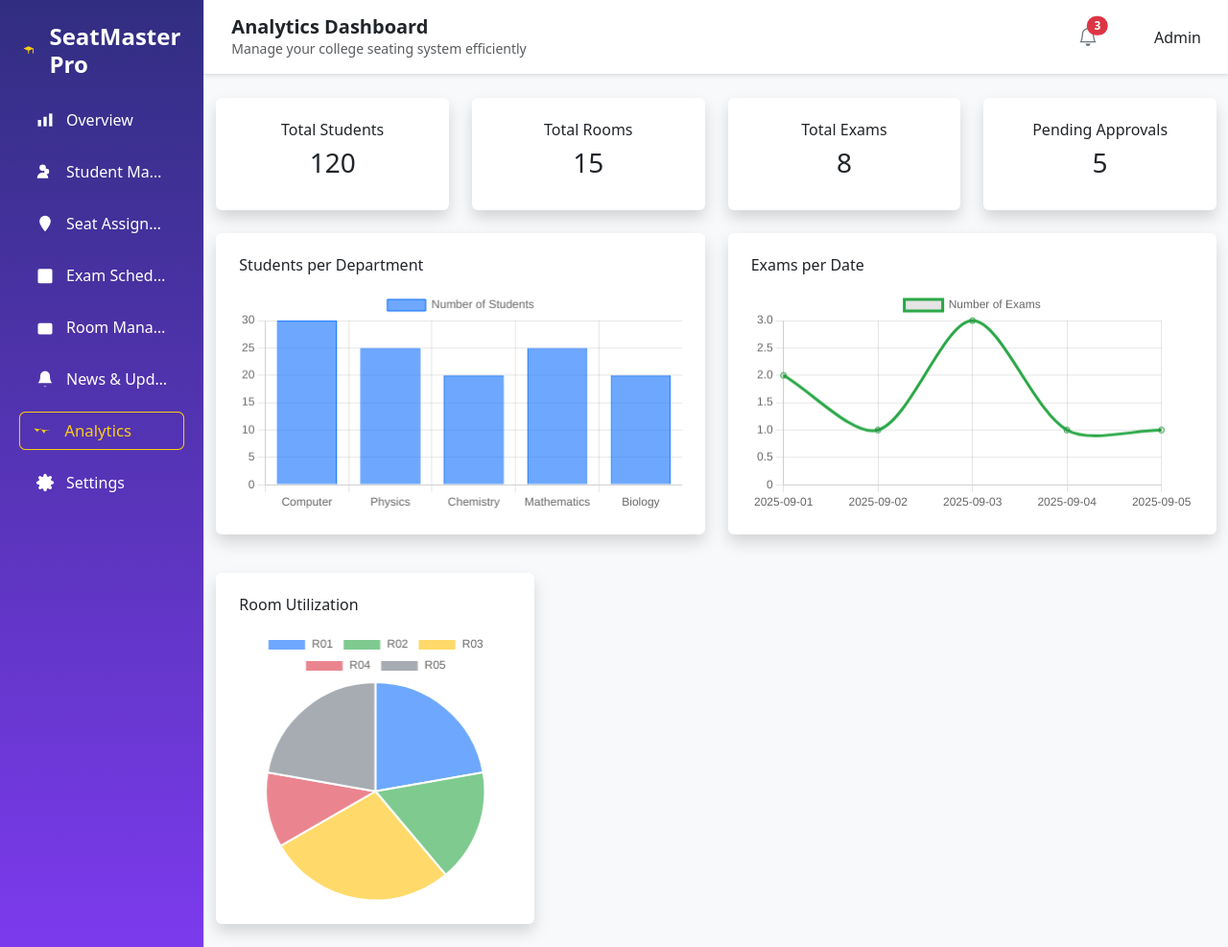
After one commit to akheelFaizal/seating_arrangement, a Django app: page /analytics/ in a window 1280 px wide. The commit adds this page. Shown: the whole page at 96% size. Run offline with Django 5.2, Linux system fonts and the light colour scheme.

Commit message:
added analytics, made news updates functional

```diff
--- a/seating_arrangement/app/urls.py
+++ b/seating_arrangement/app/urls.py
@@ -18,7 +18,8 @@ urlpatterns = [
     path('seating-arrangement/', views.SeatingArrangement, name='seating_arrangement'),
     path('exam/', views.ExamSchedule, name='exam_schedule'),
     path('room-management/', views.room_management, name='room_management'),
-    path('news-management/', views.NewsManagement, name='news_management'),
+    path('news-management/', views.NewsManagement, name='news_updates'),
+    path('analytics/', views.analytics, name='analytics'),
 
 
     # admin functionalities
@@ -27,7 +28,6 @@ urlpatterns = [
     path("add-exam/", views.add_exam, name="add_exam"),
     path('edit-exam/<int:exam_id>/', views.edit_exam, name='edit_exam'),
     path('delete-exam/<int:exam_id>/', views.delete_exam, name='delete_exam'),
-    # path('students/<int:student_id>/edit/', views.edit_student, name='edit_student'),
     path('students/<int:student_id>/delete/', views.delete_student, name='delete_student'),
     path('room/<int:room_id>/map/', views.seating_map_detail, name='seating_map_detail'),
     path('seating/assign_by_date/', views.assign_seats_by_date, name='assign_seats_by_date'),
@@ -35,5 +35,7 @@ urlpatterns = [
     path("rooms/", views.room_management, name="room_management"),
     path("rooms/edit/<int:pk>/", views.room_edit, name="room_edit"),
     path("rooms/delete/<int:pk>/", views.room_delete, name="room_delete"),
+    path("news/approve/<int:pk>/", views.news_approve, name="news_approve"),
+    path("news/reject/<int:pk>/", views.news_reject, name="news_reject"),
 
 ]
--- a/seating_arrangement/app/views.py
+++ b/seating_arrangement/app/views.py
@@ -549,4 +549,36 @@ def room_delete(request, pk):
     return redirect("room_management")
 
 def NewsManagement(request):
-    return render(request, 'admin/Updates.html')
+    if request.method == "POST":
+        # Handle new post
+        title = request.POST.get("title")
+        content = request.POST.get("content")
+        posted_by = request.POST.get("posted_by")
+        status = "approved" if posted_by.lower() == "admin" else "pending"
+        NewsUpdate.objects.create(title=title, content=content, posted_by=posted_by, status=status)
+        return redirect("news_updates")
+
+    # Fetch approved and pending news
+    approved_news = NewsUpdate.objects.filter(status="approved").order_by('-created_at')
+    pending_news = NewsUpdate.objects.filter(status="pending").order_by('-created_at')
+
+    context = {
+        "approved_news": approved_news,
+        "pending_news": pending_news
+    }
+    return render(request, 'admin/Updates.html', context)
+
+def news_approve(request, pk):
+    news = get_object_or_404(NewsUpdate, pk=pk)
+    news.status = "approved"
+    news.save()
+    return redirect("news_updates")
+
+def news_reject(request, pk):
+    news = get_object_or_404(NewsUpdate, pk=pk)
+    news.status = "rejected"
+    news.save()
+    return redirect("news_updates")
+
+def analytics(request):
+    return render(request, "admin/Analytics.html")
--- /dev/null
+++ b/seating_arrangement/templates/admin/Analytics.html
@@ -0,0 +1,154 @@
+<!DOCTYPE html>
+<html lang="en">
+<head>
+<meta charset="UTF-8">
+<meta name="viewport" content="width=device-width, initial-scale=1.0">
+<title>Analytics Dashboard</title>
+<link href="https://cdn.jsdelivr.net/npm/bootstrap@5.3.3/dist/css/bootstrap.min.css" rel="stylesheet">
+<link href="https://cdn.jsdelivr.net/npm/bootstrap-icons@1.11.3/font/bootstrap-icons.css" rel="stylesheet">
+<script src="https://cdn.jsdelivr.net/npm/chart.js"></script>
+<style>
+    body { font-family: 'Segoe UI', sans-serif; }
+    .hover-shadow:hover { box-shadow: 0 4px 12px rgba(0,0,0,0.15); transition: 0.3s; }
+    .metric-card { transition: transform 0.2s; }
+    .metric-card:hover { transform: translateY(-5px); }
+</style>
+</head>
+<body class="bg-light">
+
+<div class="container-fluid min-vh-100 d-flex flex-column">
+    <div class="row flex-grow-1">
+
+        <!-- Sidebar -->
+        <div class="col-lg-2 d-none d-lg-block p-0 bg-white border-end">
+            {% include 'components/SideBar.html' with statusAN="active" %}
+        </div>
+
+        <!-- Main Content -->
+        <div class="col p-0">
+            {% include 'components/Header.html' with title="Analytics Dashboard" %}
+
+            <div class="container-fluid py-4">
+
+                <!-- Metrics Cards -->
+                <div class="row g-4 mb-4">
+                    <div class="col-md-3">
+                        <div class="bg-white p-4 rounded shadow metric-card text-center">
+                            <h6>Total Students</h6>
+                            <h3>120</h3>
+                        </div>
+                    </div>
+                    <div class="col-md-3">
+                        <div class="bg-white p-4 rounded shadow metric-card text-center">
+                            <h6>Total Rooms</h6>
+                            <h3>15</h3>
+                        </div>
+                    </div>
+                    <div class="col-md-3">
+                        <div class="bg-white p-4 rounded shadow metric-card text-center">
+                            <h6>Total Exams</h6>
+                            <h3>8</h3>
+                        </div>
+                    </div>
+                    <div class="col-md-3">
+                        <div class="bg-white p-4 rounded shadow metric-card text-center">
+                            <h6>Pending Approvals</h6>
+                            <h3>5</h3>
+                        </div>
+                    </div>
+                </div>
+
+                <!-- Charts -->
+                <div class="row g-4">
+                    <div class="col-lg-6">
+                        <div class="bg-white p-4 rounded shadow">
+                            <h6 class="mb-3">Students per Department</h6>
+                            <canvas id="deptChart"></canvas>
+                        </div>
+                    </div>
+
+
+                    <div class="col-lg-6">
+                        <div class="bg-white p-4 rounded shadow">
+                            <h6 class="mb-3">Exams per Date</h6>
+                            <canvas id="examChart"></canvas>
+                        </div>
+                    </div>
+                </div>
+
+                <div class="row g-4 mt-3">
+                    <div class="col-lg-4">
+                        <div class="bg-white p-4 rounded shadow">
+                            <h6 class="mb-3">Room Utilization</h6>
+                            <canvas id="roomChart"></canvas>
+                        </div>
+                    </div>
+                </div>
+
+            </div>
+        </div>
+
+    </div>
+</div>
+
+<script src="https://cdn.jsdelivr.net/npm/bootstrap@5.3.3/dist/js/bootstrap.bundle.min.js"></script>
+<script>
+// Dummy Data for Charts
+
+// Students per Department
+const deptCtx = document.getElementById('deptChart').getContext('2d');
+const deptChart = new Chart(deptCtx, {
+    type: 'bar',
+    data: {
+        labels: ['Computer', 'Physics', 'Chemistry', 'Mathematics', 'Biology'],
+        datasets: [{
+            label: 'Number of Students',
+            data: [30, 25, 20, 25, 20],
+            backgroundColor: 'rgba(13,110,253,0.6)',
+            borderColor: 'rgba(13,110,253,1)',
+            borderWidth: 1
+        }]
+    },
+    options: { responsive: true, scales: { y: { beginAtZero: true } } }
+});
+
+// Exams per Date
+const examCtx = document.getElementById('examChart').getContext('2d');
+const examChart = new Chart(examCtx, {
+    type: 'line',
+    data: {
+        labels: ['2025-09-01', '2025-09-02', '2025-09-03', '2025-09-04', '2025-09-05'],
+        datasets: [{
+            label: 'Number of Exams',
+            data: [2, 1, 3, 1, 1],
+            fill: false,
+            borderColor: 'rgba(40,167,69,1)',
+            tension: 0.3
+        }]
+    },
+    options: { responsive: true, scales: { y: { beginAtZero: true } } }
+});
+
+// Room Utilization
+const roomCtx = document.getElementById('roomChart').getContext('2d');
+const roomChart = new Chart(roomCtx, {
+    type: 'pie',
+    data: {
+        labels: ['R01', 'R02', 'R03', 'R04', 'R05'],
+        datasets: [{
+            label: 'Students Assigned',
+            data: [20, 15, 25, 10, 20],
+            backgroundColor: [
+                'rgba(13,110,253,0.6)',
+                'rgba(40,167,69,0.6)',
+                'rgba(255,193,7,0.6)',
+                'rgba(220,53,69,0.6)',
+                'rgba(108,117,125,0.6)'
+            ]
+        }]
+    },
+    options: { responsive: true }
+});
+</script>
+</body>
+</html>
--- a/seating_arrangement/templates/components/SideBar.html
+++ b/seating_arrangement/templates/components/SideBar.html
@@ -143,9 +143,10 @@
             <span>News & Updates</span>
           </a>
 
-          <button
+          <a
+            href="/analytics/"
             type="button"
-            class="btn sidebar-btn text-start text-white d-flex align-items-center"
+            class="btn sidebar-btn text-start text-white d-flex align-items-center {{statusAN}}"
             data-id="analytics"
           >
             <svg
@@ -156,7 +157,7 @@
               <polyline points="22 12 16 12 14 15 10 9 6 13 2 9" />
             </svg>
             <span>Analytics</span>
-          </button>
+          </a>
 
           <button
             type="button"
```
Also changed, not shown: seating_arrangement/app/models.py (+17 -0 lines), seating_arrangement/templates/admin/Updates.html (+15 -35 lines), seating_arrangement/app/migrations/0011_newsupdate.py (added).
